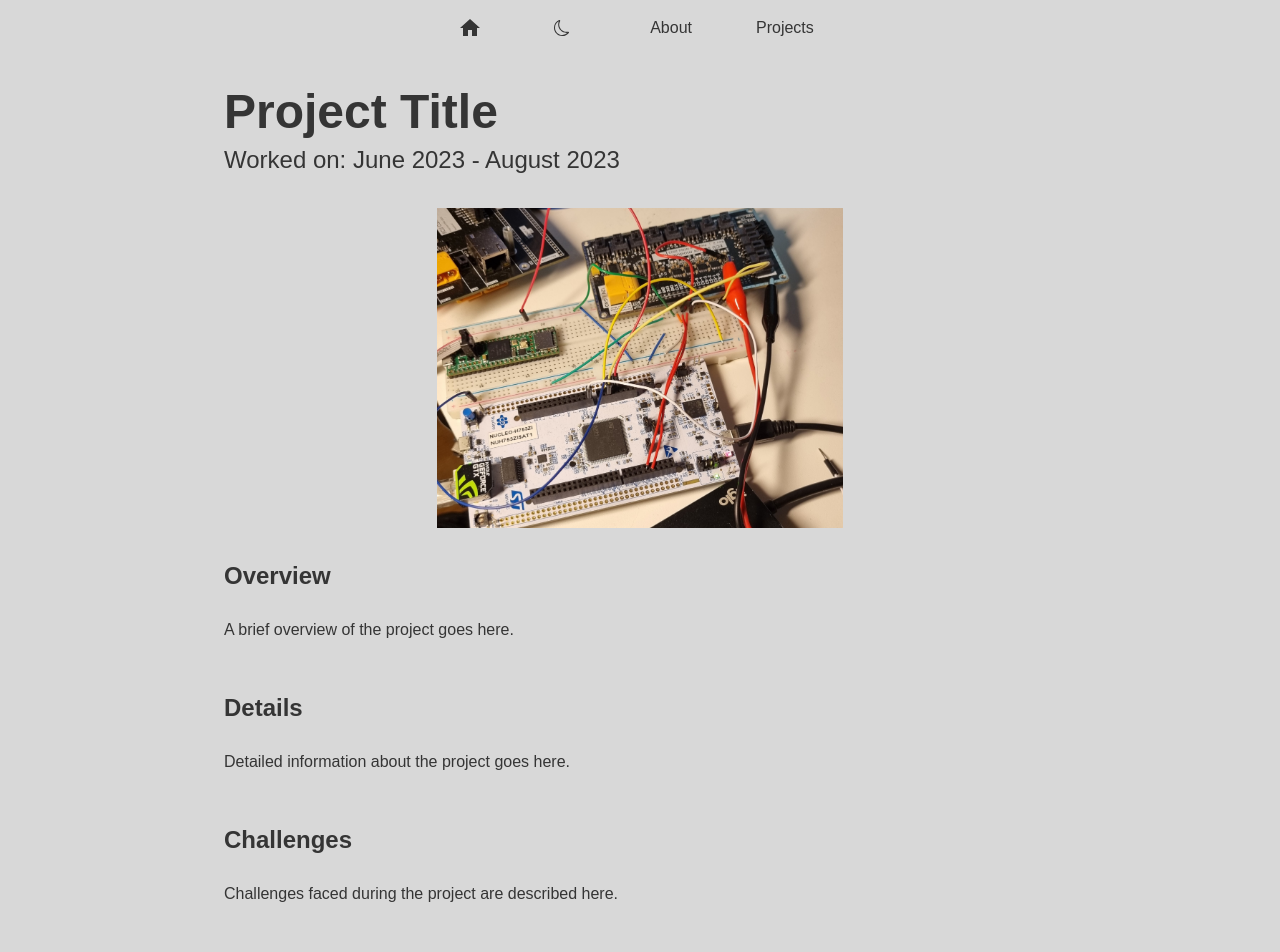
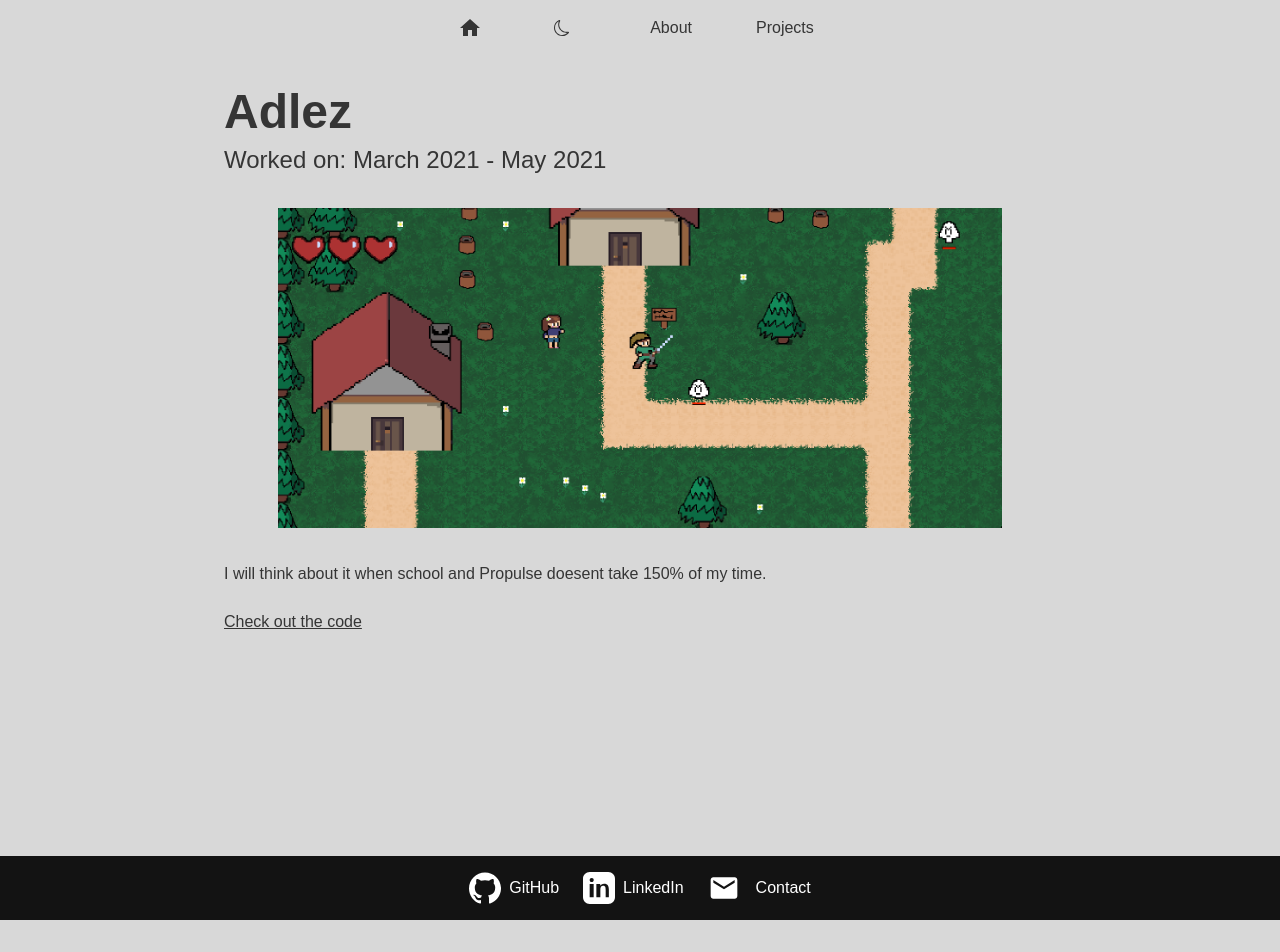
Before and after one commit to Hab3925/hab3925.github.io, a Next.js app: page /projects/adlez in a window 1280 px wide. Shown: the top 952 px of the page. After the commit the page ends 920 px from the top, so only its background shows below. Built offline with nearby package versions, Linux system fonts and the light colour scheme.

Commit message:
Updated all the project pages to remove the template

```diff
--- a/src/app/projects/adlez/page.tsx
+++ b/src/app/projects/adlez/page.tsx
@@ -13,20 +13,16 @@ export default function ProjectPage() {
   return (
     <div className={`min-h-screen ${loaded ? 'opacity-100' : 'opacity-0'} transition-opacity duration-700`}>
       <div className="max-w-4xl mx-auto p-8">
-        <h1 className="text-5xl font-bold mb-2">Project Title</h1>
-        <h2 className="text-2xl font-light mb-8">Worked on: June 2023 - August 2023</h2>
+        <h1 className="text-5xl font-bold mb-2">Adlez</h1>
+        <h2 className="text-2xl font-light mb-8">Worked on: March 2021 - May 2021</h2>
         <div className="relative w-full h-80 rounded-lg overflow-hidden mb-8">
-          <Image src="/img/example.jpg" alt="Project Title" fill style={{ objectFit: 'contain' }} />
+          <Image src="/img/adlez/adlez.png" alt="Adlez" fill style={{ objectFit: 'contain' }} />
         </div>
         <div className="prose max-w-none">
-            <h2>Overview</h2>
-            <p>A brief overview of the project goes here.</p>
-            <h2>Details</h2>
-            <p>Detailed information about the project goes here.</p>
-            <h2>Challenges</h2>
-            <p>Challenges faced during the project are described here.</p>
-            <h2>Lessons Learned</h2>
-            <p>Lessons learned from the project are highlighted here.</p>
+          <p>
+            I will think about it when school and Propulse doesent take 150% of my time.
+          </p>
+          <a href="https://github.com/Hab3925/Adlez">Check out the code</a>
         </div>
       </div>
     </div>
--- a/src/app/projects/bachelor-thesis/page.tsx
+++ b/src/app/projects/bachelor-thesis/page.tsx
@@ -14,20 +14,15 @@ export default function ProjectPage() {
   return (
     <div className={`min-h-screen ${loaded ? 'opacity-100' : 'opacity-0'} transition-opacity duration-700`}>
       <div className="max-w-4xl mx-auto p-8">
-        <h1 className="text-5xl font-bold mb-2">Project Title</h1>
+        <h1 className="text-5xl font-bold mb-2">Simulating the filling of a tank</h1>
         <h2 className="text-2xl font-light mb-8">Worked on: January 2024 - April 2024</h2>
         <div className="relative w-full h-80 rounded-lg overflow-hidden mb-8">
-          <Image src="/img/example.jpg" alt="Project Title" fill style={{ objectFit: 'contain' }} />
+          <Image src="/img/bachelor_thesis/bachelor_thesis.png" alt="Bachelor theis" fill style={{ objectFit: 'contain' }} />
         </div>
         <div className="prose max-w-none">
-            <h2>Overview</h2>
-            <p>A brief overview of the project goes here.</p>
-            <h2>Details</h2>
-            <p>Detailed information about the project goes here.</p>
-            <h2>Challenges</h2>
-            <p>Challenges faced during the project are described here.</p>
-            <h2>Lessons Learned</h2>
-            <p>Lessons learned from the project are highlighted here.</p>
+            <p>
+              This is pretty high up on the priority list of things to write about, so it will happen soon™
+            </p>
             <Link href="/documents/Bachelorprosjekt_William_og_Abel.pdf" target="_blank" rel="noopener noreferrer" >
               Read the full thesis here
             </Link>
--- a/src/app/projects/bifrost/page.tsx
+++ b/src/app/projects/bifrost/page.tsx
@@ -13,20 +13,15 @@ export default function ProjectPage() {
   return (
     <div className={`min-h-screen ${loaded ? 'opacity-100' : 'opacity-0'} transition-opacity duration-700`}>
       <div className="max-w-4xl mx-auto p-8">
-        <h1 className="text-5xl font-bold mb-2">Project Title</h1>
-        <h2 className="text-2xl font-light mb-8">Worked on: June 2023 - August 2023</h2>
+        <h1 className="text-5xl font-bold mb-2">Project Bifrost</h1>
+        <h2 className="text-2xl font-light mb-8">Worked on: June 2022 - October 2023</h2>
         <div className="relative w-full h-80 rounded-lg overflow-hidden mb-8">
-          <Image src="/img/example.jpg" alt="Project Title" fill style={{ objectFit: 'contain' }} />
+          <Image src="/img/bifrost/bifrost.JPG" alt="Project Bifrost" fill style={{ objectFit: 'contain' }} />
         </div>
         <div className="prose max-w-none">
-            <h2>Overview</h2>
-            <p>A brief overview of the project goes here.</p>
-            <h2>Details</h2>
-            <p>Detailed information about the project goes here.</p>
-            <h2>Challenges</h2>
-            <p>Challenges faced during the project are described here.</p>
-            <h2>Lessons Learned</h2>
-            <p>Lessons learned from the project are highlighted here.</p>
+          <p>
+            Where do i even start...
+          </p>
         </div>
       </div>
     </div>
--- a/src/app/projects/kerktheclonetrooper/page.tsx
+++ b/src/app/projects/kerktheclonetrooper/page.tsx
@@ -13,20 +13,16 @@ export default function ProjectPage() {
   return (
     <div className={`min-h-screen ${loaded ? 'opacity-100' : 'opacity-0'} transition-opacity duration-700`}>
       <div className="max-w-4xl mx-auto p-8">
-        <h1 className="text-5xl font-bold mb-2">Project Title</h1>
-        <h2 className="text-2xl font-light mb-8">Worked on: June 2023 - August 2023</h2>
+        <h1 className="text-5xl font-bold mb-2">Kerktheclonetrooper</h1>
+        <h2 className="text-2xl font-light mb-8">Worked on: October 2020 - December 2020</h2>
         <div className="relative w-full h-80 rounded-lg overflow-hidden mb-8">
           <Image src="/img/example.jpg" alt="Project Title" fill style={{ objectFit: 'contain' }} />
         </div>
         <div className="prose max-w-none">
-            <h2>Overview</h2>
-            <p>A brief overview of the project goes here.</p>
-            <h2>Details</h2>
-            <p>Detailed information about the project goes here.</p>
-            <h2>Challenges</h2>
-            <p>Challenges faced during the project are described here.</p>
-            <h2>Lessons Learned</h2>
-            <p>Lessons learned from the project are highlighted here.</p>
+          <p>
+            Need to make the project run before i can write about it.
+          </p>
+          <a href="https://github.com/Hab3925/kerktheclonetrooper">See if you can do it before i get to it!</a>
         </div>
       </div>
     </div>
--- a/src/app/projects/ocean-game/page.tsx
+++ b/src/app/projects/ocean-game/page.tsx
@@ -13,20 +13,17 @@ export default function ProjectPage() {
   return (
     <div className={`min-h-screen ${loaded ? 'opacity-100' : 'opacity-0'} transition-opacity duration-700`}>
       <div className="max-w-4xl mx-auto p-8">
-        <h1 className="text-5xl font-bold mb-2">Project Title</h1>
-        <h2 className="text-2xl font-light mb-8">Worked on: June 2023 - August 2023</h2>
+        <h1 className="text-5xl font-bold mb-2">Ocean game</h1>
+        <h2 className="text-2xl font-light mb-8">Worked on: Feburary 2022 - March 2022</h2>
         <div className="relative w-full h-80 rounded-lg overflow-hidden mb-8">
-          <Image src="/img/example.jpg" alt="Project Title" fill style={{ objectFit: 'contain' }} />
+          <Image src="/img/ocean_game/ocean_game.png" alt="Project Title" fill style={{ objectFit: 'contain' }} />
         </div>
         <div className="prose max-w-none">
-            <h2>Overview</h2>
-            <p>A brief overview of the project goes here.</p>
-            <h2>Details</h2>
-            <p>Detailed information about the project goes here.</p>
-            <h2>Challenges</h2>
-            <p>Challenges faced during the project are described here.</p>
-            <h2>Lessons Learned</h2>
-            <p>Lessons learned from the project are highlighted here.</p>
+          <p>
+            Its on the todolist 🫡
+          </p>
+          <a href="https://github.com/Hab3925/Ocean-game">Look at the code in the meantime</a>
+
         </div>
       </div>
     </div>
--- a/src/app/projects/page.tsx
+++ b/src/app/projects/page.tsx
@@ -13,7 +13,7 @@ const projects = [
   // },
   {
     title: 'Robowars autumn 2024',
-    image: '/img/2025/2025.jpg',
+    image: '/img/robowars-24/final design.png',
     link: '/projects/robowars-24',
     description: 'Robot for the Robowars competition at Omega Verksted in october 2024',
   },
--- a/src/app/projects/pong/page.tsx
+++ b/src/app/projects/pong/page.tsx
@@ -50,7 +50,7 @@ export default function ProjectPage() {
               I managed to dig up the files and build the game and embed it below :) The game has two players, player 1 is controlled with &#34;W&#34; and &#34;S&#34; while player 2 is controlled with the up and down keys. First to 10 points wins! {' '}
               I recommend playing against someone competietive 🏓
             </p>
-            <p>(It probably doesn&#39;t work on mobile, but it was enough work making it work on PC so sorry about that)</p>
+            <p>(The build is currently broken, sorry about that)</p>
 
             <div className="flex justify-center items-center h-screen overflow-hidden">
               <div className="relative w-full max-w-3xl" style={{ paddingTop: '56.25%' }}>
--- a/src/app/projects/sound-lights/page.tsx
+++ b/src/app/projects/sound-lights/page.tsx
@@ -14,22 +14,17 @@ export default function ProjectPage() {
   return (
     <div className={`min-h-screen ${loaded ? 'opacity-100' : 'opacity-0'} transition-opacity duration-700`}>
       <div className="max-w-4xl mx-auto p-8">
-        <h1 className="text-5xl font-bold mb-2">Project Title</h1>
+        <h1 className="text-5xl font-bold mb-2">Sound controlled lights</h1>
         <h2 className="text-2xl font-light mb-8">Worked on: Feburary 2024 - April 2024</h2>
         <div className="relative w-full h-80 rounded-lg overflow-hidden mb-8">
-          <Image src="/img/example.jpg" alt="Project Title" fill style={{ objectFit: 'contain' }} />
+          <Image src="/img/sound_controlled_lights/sound-lights.png" alt="Sound lights" fill style={{ objectFit: 'contain' }} />
         </div>
         <div className="prose max-w-none">
-            <h2>Overview</h2>
-            <p>A brief overview of the project goes here.</p>
-            <h2>Details</h2>
-            <p>Detailed information about the project goes here.</p>
-            <h2>Challenges</h2>
-            <p>Challenges faced during the project are described here.</p>
-            <h2>Lessons Learned</h2>
-            <p>Lessons learned from the project are highlighted here.</p>
+          <p>
+            Anohter project thats high up on the todo list because of how simple it is to write about.  📝
+          </p>
             <Link href="/documents/TFY4190_instrumentering.pdf" target="_blank" rel="noopener noreferrer">
-              Read the report
+              Read the report here
             </Link>
         </div>
       </div>
--- a/src/app/projects/the-captain/page.tsx
+++ b/src/app/projects/the-captain/page.tsx
@@ -13,20 +13,16 @@ export default function ProjectPage() {
   return (
     <div className={`min-h-screen ${loaded ? 'opacity-100' : 'opacity-0'} transition-opacity duration-700`}>
       <div className="max-w-4xl mx-auto p-8">
-        <h1 className="text-5xl font-bold mb-2">Project Title</h1>
-        <h2 className="text-2xl font-light mb-8">Worked on: June 2023 - August 2023</h2>
+        <h1 className="text-5xl font-bold mb-2">The Captain</h1>
+        <h2 className="text-2xl font-light mb-8">Worked on: October 2018 - March 2022</h2>
         <div className="relative w-full h-80 rounded-lg overflow-hidden mb-8">
-          <Image src="/img/example.jpg" alt="Project Title" fill style={{ objectFit: 'contain' }} />
+          <Image src="/img/who.jpg" alt="The Captain" fill style={{ objectFit: 'contain' }} />
         </div>
         <div className="prose max-w-none">
-            <h2>Overview</h2>
-            <p>A brief overview of the project goes here.</p>
-            <h2>Details</h2>
-            <p>Detailed information about the project goes here.</p>
-            <h2>Challenges</h2>
-            <p>Challenges faced during the project are described here.</p>
-            <h2>Lessons Learned</h2>
-            <p>Lessons learned from the project are highlighted here.</p>
+          <p>
+            Just a casual 4 year project. Cant wait untill I am done writing this one 😅.
+          </p>
+          <a href="https://github.com/Hab3925/Cap">Look at the code in the meantime</a>
         </div>
       </div>
     </div>
--- a/src/app/projects/valemon/page.tsx
+++ b/src/app/projects/valemon/page.tsx
@@ -13,20 +13,13 @@ export default function ProjectPage() {
   return (
     <div className={`min-h-screen ${loaded ? 'opacity-100' : 'opacity-0'} transition-opacity duration-700`}>
       <div className="max-w-4xl mx-auto p-8">
-        <h1 className="text-5xl font-bold mb-2">Project Title</h1>
-        <h2 className="text-2xl font-light mb-8">Worked on: June 2023 - August 2023</h2>
+        <h1 className="text-5xl font-bold mb-2">Project Valemon</h1>
+        <h2 className="text-2xl font-light mb-8">Worked on: August 2023 - June 2024</h2>
         <div className="relative w-full h-80 rounded-lg overflow-hidden mb-8">
-          <Image src="/img/example.jpg" alt="Project Title" fill style={{ objectFit: 'contain' }} />
+          <Image src="/img/valemon/valemon.JPG" alt="Project Valemon" fill style={{ objectFit: 'contain' }} />
         </div>
         <div className="prose max-w-none">
-            <h2>Overview</h2>
-            <p>A brief overview of the project goes here.</p>
-            <h2>Details</h2>
-            <p>Detailed information about the project goes here.</p>
-            <h2>Challenges</h2>
-            <p>Challenges faced during the project are described here.</p>
-            <h2>Lessons Learned</h2>
-            <p>Lessons learned from the project are highlighted here.</p>
+          This is one of the big projects im procrastinating writing about. I will get to it eventually, I promise.
         </div>
       </div>
     </div>
```
Also changed, not shown: src/app/projects/robowars-24/page.tsx (+5 -5 lines).
